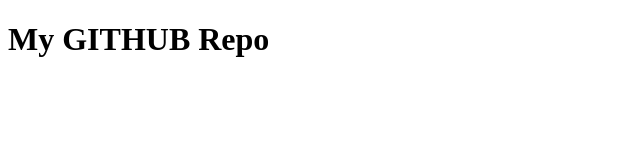
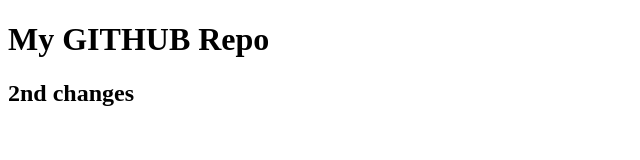
Before and after one commit to ms-ika/RepoComp1950, a plain HTML site: page index.html in a window 1280 px wide. Shown: the whole page, without its empty margins (0-640 px from the left). Drawn offline with Linux system fonts and the light colour scheme.

Commit message:
Update index.html

```diff
--- a/index.html
+++ b/index.html
@@ -6,5 +6,6 @@
 
 <body>
 <h1>My GITHUB Repo</h1>
+<h2>2nd changes</h2>
 </body>
 </html>
```
